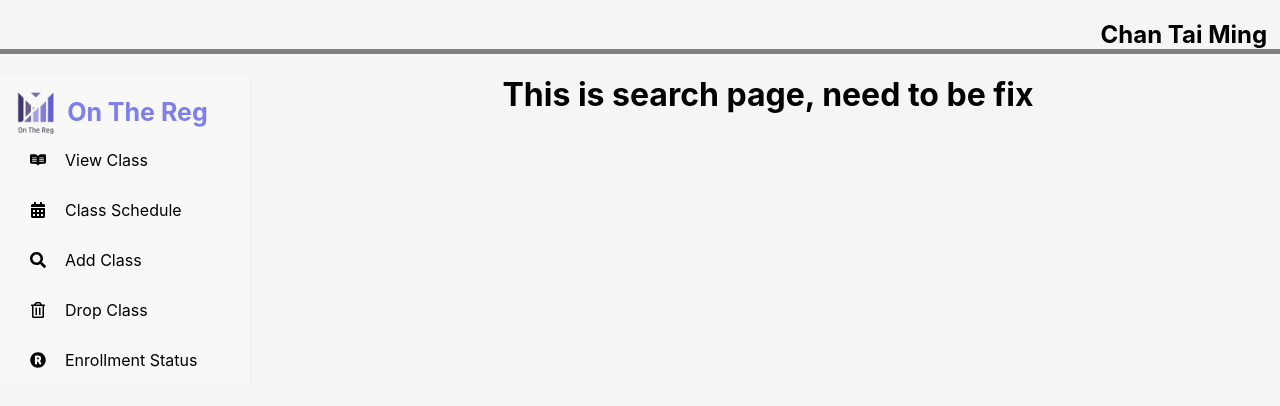
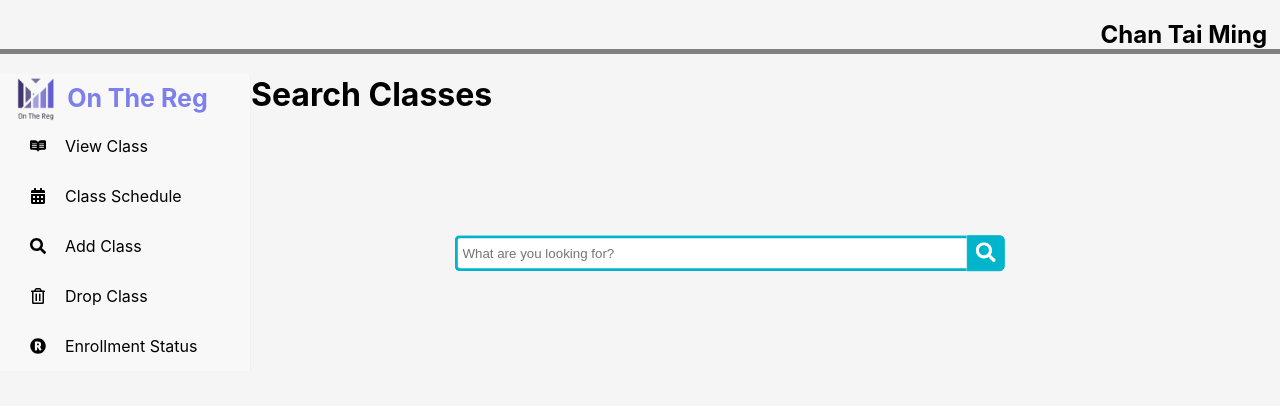
Before and after one commit to tsoikh0917/on_the_reg, a React (Create React App) app: page /search in a window 1280 px wide. Shown: the top 406 px of the page. Built offline with nearby package versions, Linux system fonts and the light colour scheme.

Commit message:
update search page

```diff
--- a/src/App.css
+++ b/src/App.css
@@ -1,5 +1,9 @@
 .App {
-  text-align: center;
+  margin-left: 14%;
+}
+
+.align {
+  right: 20%;
 }
 
 .App-logo {
@@ -36,3 +40,12 @@
     transform: rotate(360deg);
   }
 }
+
+.side {
+  float: left;
+}
+
+body {
+  margin: 0;
+  padding: 0;
+}
--- a/src/App.js
+++ b/src/App.js
@@ -16,14 +16,19 @@ import SideBar from "./components/sidebar/sidebar";
 import ViewClass from "./components/studentCourseManage/viewClass";
 import ClassSchedule from "./components/studentCourseManage/classSchedule";
 import EnrollmentStatus from "./components/studentCourseManage/enrollmentStatus";
+import Topbar from "./components/sidebar/topbar";
 
 function App() {
   return (
+    <ProSidebarProvider>
+      <Topbar />
+      <div class="side">
+        <SideBar />
+      </div>
+      <div className="App">
+        <div class="align">
           <div>
-      <ProSidebarProvider>
-        <SideBar />
-      </ProSidebarProvider>
-      <div className="App">
+            <div>
               <Routes>
                 <Route path="/" element={<Main />} />
                 <Route path="/profile" element={<Profile />} />
@@ -32,7 +37,10 @@ function App() {
                 <Route path="/enrollment" element={<EnrollmentStatus />} />
                 <Route path="/search" element={<Search />} />
                 <Route path="/search/classOption" element={<Option />} />
-          <Route path="/search/classOption/confirm" element={<Confirm />} />
+                <Route
+                  path="/search/classOption/confirm"
+                  element={<Confirm />}
+                />
                 <Route path="/aAddCourse" element={<AdminAddCourse />} />
                 <Route path="/aEditCourse" element={<AdminEditCourse />} />
                 <Route path="/aViewCourse" element={<AdminViewCourse />} />
@@ -42,6 +50,9 @@ function App() {
               </Routes>
             </div>
           </div>
+        </div>
+      </div>
+    </ProSidebarProvider>
   );
 }
 
--- a/src/components/sidebar/sidebar.css
+++ b/src/components/sidebar/sidebar.css
@@ -1,3 +1,11 @@
+body,
+html {
+  margin: 0;
+  padding: 0;
+  height: 100%;
+  width: 100%;
+}
+
 t1 {
   font-weight: 700;
   font-size: 25px;
@@ -7,10 +15,10 @@ t1 {
 
 .header {
   padding-left: 5%;
-  padding-top: 5%;
 }
 .side {
   float: left;
+  height: 100%;
 }
 t2 {
   font-size: 20px;
--- a/src/components/sidebar/sidebar.jsx
+++ b/src/components/sidebar/sidebar.js
@@ -13,7 +13,15 @@ import {
 
 function SideBar() {
   return (
-    <div style={{ display: "flex", height: "100%", width: "20%" }} class="side">
+    <div
+      style={{
+        display: "flex",
+        height: "100%",
+        width: "20%",
+        position: "relative",
+      }}
+      class="side"
+    >
       <Sidebar>
         <div class="header" style={{ display: "flex", alignItems: "center" }}>
           <img src={icon} width="20%" alt="icon" />
--- /dev/null
+++ b/src/components/studentCourseManage/search.css
@@ -0,0 +1,44 @@
+.search {
+  width: 100%;
+  position: relative;
+  display: flex;
+}
+
+.searchTerm {
+  width: 100%;
+  border: 3px solid #00b4cc;
+  border-right: none;
+  padding: 5px;
+  height: 20px;
+  border-radius: 5px 0 0 5px;
+  outline: none;
+  color: #9dbfaf;
+}
+
+.searchTerm:focus {
+  color: #00b4cc;
+}
+
+.searchButton {
+  width: 40px;
+  height: 36px;
+  border: 1px solid #00b4cc;
+  background: #00b4cc;
+  text-align: center;
+  color: #fff;
+  border-radius: 0 5px 5px 0;
+  cursor: pointer;
+  font-size: 20px;
+}
+
+/*Resize the wrap to see the search bar change!*/
+.wrap {
+  width: 50%;
+  position: relative;
+  left: 50%;
+  transform: translate(-50%, -50%);
+}
+
+#icon1 {
+  margin-top: 3px;
+}
--- a/src/components/studentCourseManage/search.jsx
+++ b/src/components/studentCourseManage/search.jsx
@@ -1,8 +1,28 @@
 import React from "react";
+import "./search.css";
+import { FaSearch } from "react-icons/fa";
+
 function Search() {
   return (
     <div>
-      <h1>This is search page, need to be fix</h1>
+      <div id="test">
+        <h1>Search Classes</h1>
+
+        <div class="wrap">
+          <div class="search">
+            <input
+              type="text"
+              class="searchTerm"
+              placeholder="What are you looking for?"
+            ></input>
+            <button type="submit" class="searchButton">
+              <div id="icon1">
+                <FaSearch />
+              </div>
+            </button>
+          </div>
+        </div>
+      </div>
     </div>
   );
 }
--- a/src/index.css
+++ b/src/index.css
@@ -1,13 +1,14 @@
 body {
   margin: 0;
-  font-family: -apple-system, BlinkMacSystemFont, 'Segoe UI', 'Roboto', 'Oxygen',
-    'Ubuntu', 'Cantarell', 'Fira Sans', 'Droid Sans', 'Helvetica Neue',
+  padding: 0;
+  font-family: -apple-system, BlinkMacSystemFont, "Segoe UI", "Roboto", "Oxygen",
+    "Ubuntu", "Cantarell", "Fira Sans", "Droid Sans", "Helvetica Neue",
     sans-serif;
   -webkit-font-smoothing: antialiased;
   -moz-osx-font-smoothing: grayscale;
 }
 
 code {
-  font-family: source-code-pro, Menlo, Monaco, Consolas, 'Courier New',
+  font-family: source-code-pro, Menlo, Monaco, Consolas, "Courier New",
     monospace;
 }
--- a/src/index.js
+++ b/src/index.js
@@ -1,27 +1,20 @@
-import React from 'react';
-import ReactDOM from 'react-dom/client';
-import { BrowserRouter } from 'react-router-dom';
-import './index.css';
-import App from './App';
-import reportWebVitals from './reportWebVitals';
+import React from "react";
+import ReactDOM from "react-dom/client";
+import { BrowserRouter } from "react-router-dom";
+import "./index.css";
+import App from "./App";
+import reportWebVitals from "./reportWebVitals";
 
+import Topbar from "./components/sidebar/topbar";
 
-import Topbar from './components/sidebar/topbar';
-
-
-
-const root = ReactDOM.createRoot(document.getElementById('root'));
+const root = ReactDOM.createRoot(document.getElementById("root"));
 document.body.style.backgroundColor = "#F5F5F5";
 
 root.render(
-  <React.StrictMode >
-    <Topbar/>
-
-    <BrowserRouter >
-    <App />
+  <React.StrictMode>
+    <BrowserRouter>
+      <App />
     </BrowserRouter>
-
-
   </React.StrictMode>
 );
 
```
Lines whose indentation alone changed are shown as unchanged.
